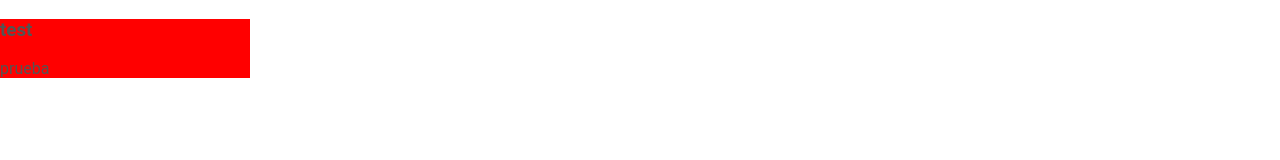
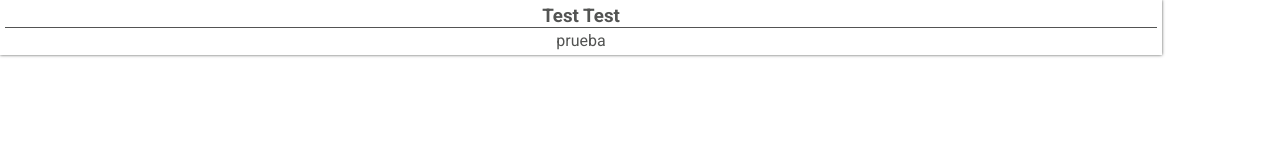
Before and after one commit to jfbenavid/easy-work, a React app: page / in a window 1280 px wide. Built offline with nearby package versions, Linux system fonts and the light colour scheme.

Commit message:
Started styling the vacancy component, changed licence of the project.

```diff
--- a/package.json
+++ b/package.json
@@ -12,7 +12,7 @@
   },
   "keywords": [],
   "author": "@jfbenavid",
-  "license": "ISC",
+  "license": "MIT",
   "devDependencies": {
     "@babel/plugin-proposal-class-properties": "^7.14.5",
     "@babel/preset-env": "^7.15.8",
--- a/public/index.html
+++ b/public/index.html
@@ -2,14 +2,16 @@
 <html lang="en">
 
 <head>
-    <meta charset="UTF-8">
-    <meta http-equiv="X-UA-Compatible" content="IE=edge">
-    <meta name="viewport" content="width=device-width, initial-scale=1.0">
-    <title>EasyWork</title>
+  <meta charset="UTF-8">
+  <meta http-equiv="X-UA-Compatible" content="IE=edge">
+  <meta name="viewport" content="width=device-width, initial-scale=1.0">
+  <title>EasyWork</title>
+  <link href="https://fonts.googleapis.com/css?family=Montserrat:300,400,500,600,700|Roboto:300,400,500,700"
+    rel="stylesheet" defer />
 </head>
 
 <body>
-    <div id="app"></div>
+  <div id="app"></div>
 </body>
 
 </html>
--- a/src/components/vacancy-description/index.js
+++ b/src/components/vacancy-description/index.js
@@ -2,9 +2,9 @@ import React from 'react'
 import { Vacancy } from './styles'
 
 export const VacancyDescription = (props) =>
-  <Vacancy>
+  <Vacancy href="#">
     <h3>
-      test
+      test test
     </h3>
     <div>
       prueba
--- a/src/components/vacancy-description/styles.js
+++ b/src/components/vacancy-description/styles.js
@@ -1,14 +1,20 @@
 import styled from 'styled-components'
 
 export const Vacancy = styled.div`
-  max-width: 250px;
-  background-color: red;
+  background-color: ${p => p.theme.colors.background};
+  box-shadow: 0 0 3px ${p => p.theme.colors.text};
+  cursor: pointer;
+  width: 90%;
+  padding: 5px;
+  text-align: center;
 
   & > h3 {
-
+    border-bottom: 1px solid ${p => p.theme.colors.text};
+    margin-top: 0;
+    margin-bottom: 3px;
+    text-transform: capitalize;
   }
 
   & > div {
-
   }
 `
```
